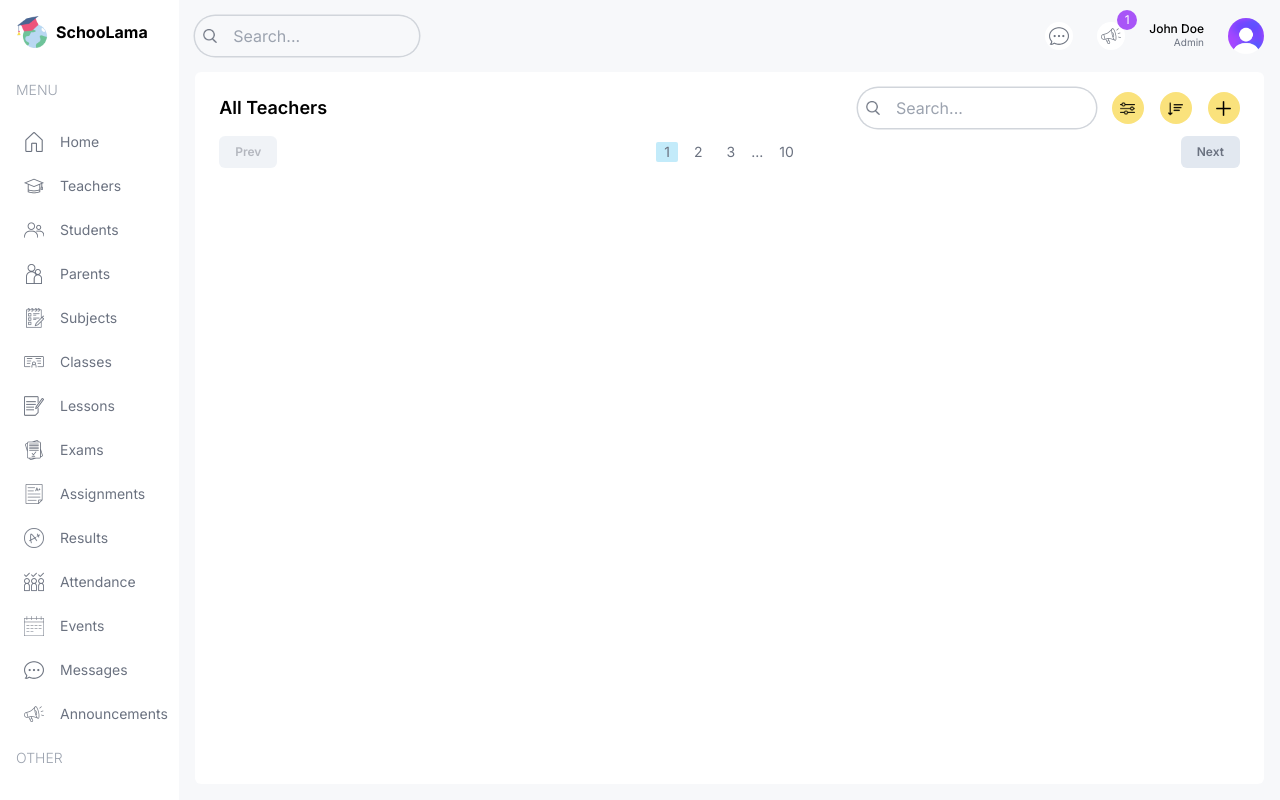
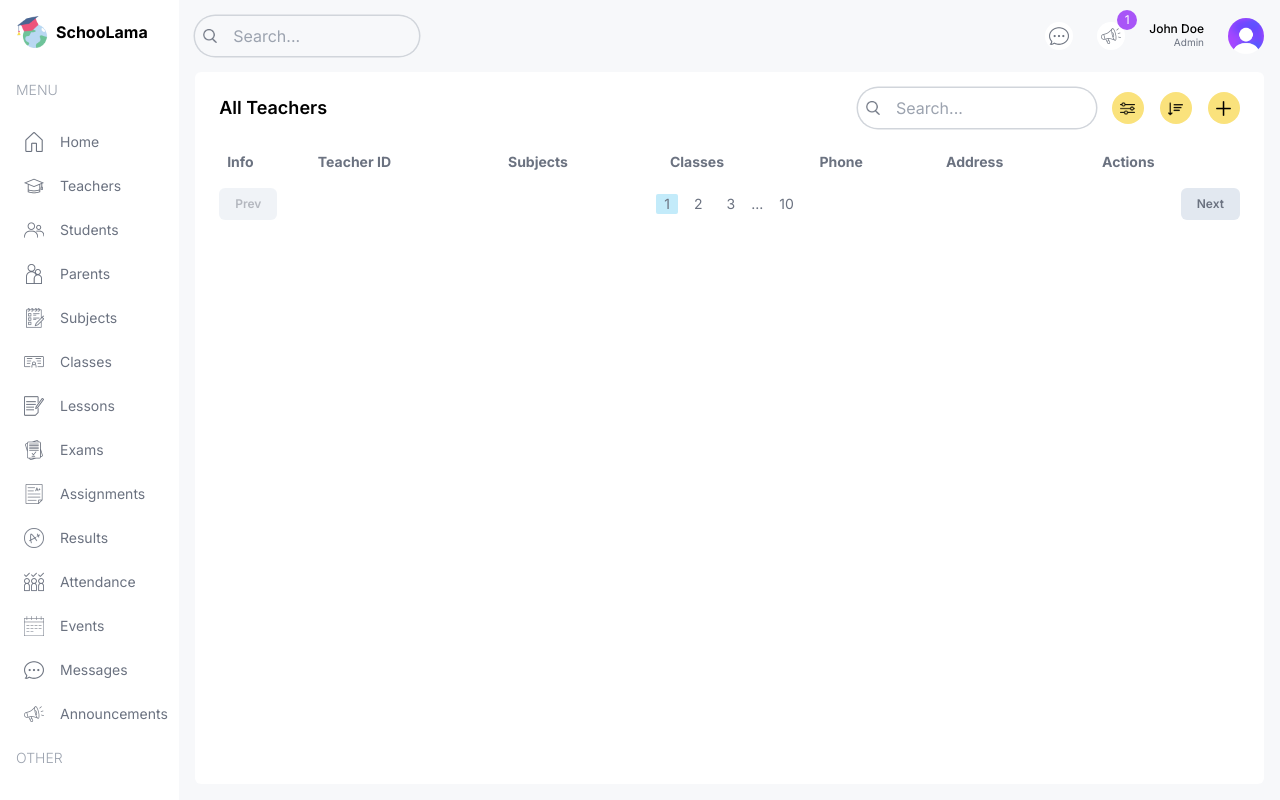
Before and after one commit to GustavoAlmeida-cy/school-management-system, a Next.js app: page /list/teachers in a window 1280 px wide. Built offline with nearby package versions, Linux system fonts and the light colour scheme.

Commit message:
table headers

```diff
--- a/src/app/(dashboard)/list/teachers/page.tsx
+++ b/src/app/(dashboard)/list/teachers/page.tsx
@@ -1,7 +1,42 @@
 import Pagination from "@/components/Pagination";
+import Table from "@/components/Table";
 import TableSearch from "@/components/TableSearch";
 import Image from "next/image";
 import React from "react";
+
+const columns = [
+  { header: "info", accessor: "info" },
+  {
+    header: "Teacher ID",
+    accessor: "teacherId",
+    className: "hidden md:table-cell",
+  },
+  {
+    header: "Subjects",
+    accessor: "subjects",
+    className: "hidden md:table-cell",
+  },
+  {
+    header: "Classes",
+    accessor: "classes",
+    className: "hidden md:table-cell",
+  },
+  {
+    header: "Phone",
+    accessor: "phone",
+    className: "hidden lg:table-cell",
+  },
+  {
+    header: "Address",
+    accessor: "address",
+    className: "hidden lg:table-cell",
+  },
+  {
+    header: "Actions",
+    accessor: "actions",
+    className: "hidden lg:table-cell",
+  },
+];
 
 const TeacherListPage = () => {
   return (
@@ -25,7 +60,7 @@ const TeacherListPage = () => {
         </div>
       </div>
       {/* List */}
-      <div></div>
+      <Table columns={columns} />
       {/* Pagination */}
       <Pagination />
     </div>
--- /dev/null
+++ b/src/components/Table.tsx
@@ -0,0 +1,26 @@
+import React from "react";
+
+const Table = ({
+  columns,
+}: {
+  columns: { header: string; accessor: string; className?: string }[];
+}) => {
+  return (
+    <table className="w-full mt-4">
+      <thead>
+        <tr className="text-left capitalize text-gray-500 text-sm">
+          {columns.map((column) => (
+            <th
+              key={column.accessor}
+              className={`text-left p-2 ${column.className || ""}`}
+            >
+              {column.header}
+            </th>
+          ))}
+        </tr>
+      </thead>
+    </table>
+  );
+};
+
+export default Table;
```
